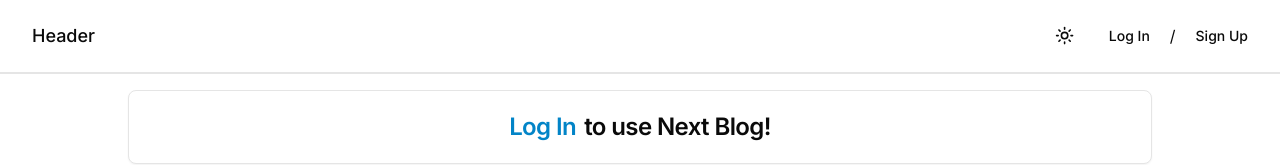
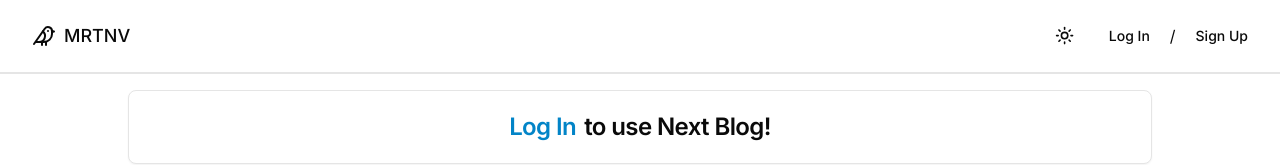
Before and after one commit to dmrtnv/mrtnv-blog, a Next.js app: page /profile in a window 1280 px wide. Shown: the top 165 px of the page. Built offline with nearby package versions, Linux system fonts and the light colour scheme; no server answers; what @uploadthing/react would draw is missing.

Commit message:
Updated header

```diff
--- a/components/Header.tsx
+++ b/components/Header.tsx
@@ -6,6 +6,7 @@
 import Link from 'next/link';
 import { useSession } from '@/contexts/SessionProvider';
 import UserDropdown from './UserDropdown';
+import { Bird } from 'lucide-react';
 
 function Header() {
   const { user, isLoading } = useSession();
@@ -13,7 +14,10 @@
   return (
     <div className='flex w-full items-center gap-2 border-b-2 bg-inherit p-4'>
       <Button variant='ghost' className='mr-auto text-lg' asChild>
-        <Link href='/'>Header</Link>
+        <Link href='/'>
+          <Bird className='mr-2' />
+          <span>MRTNV</span>
+        </Link>
       </Button>
 
       <ModeToggle />
```
